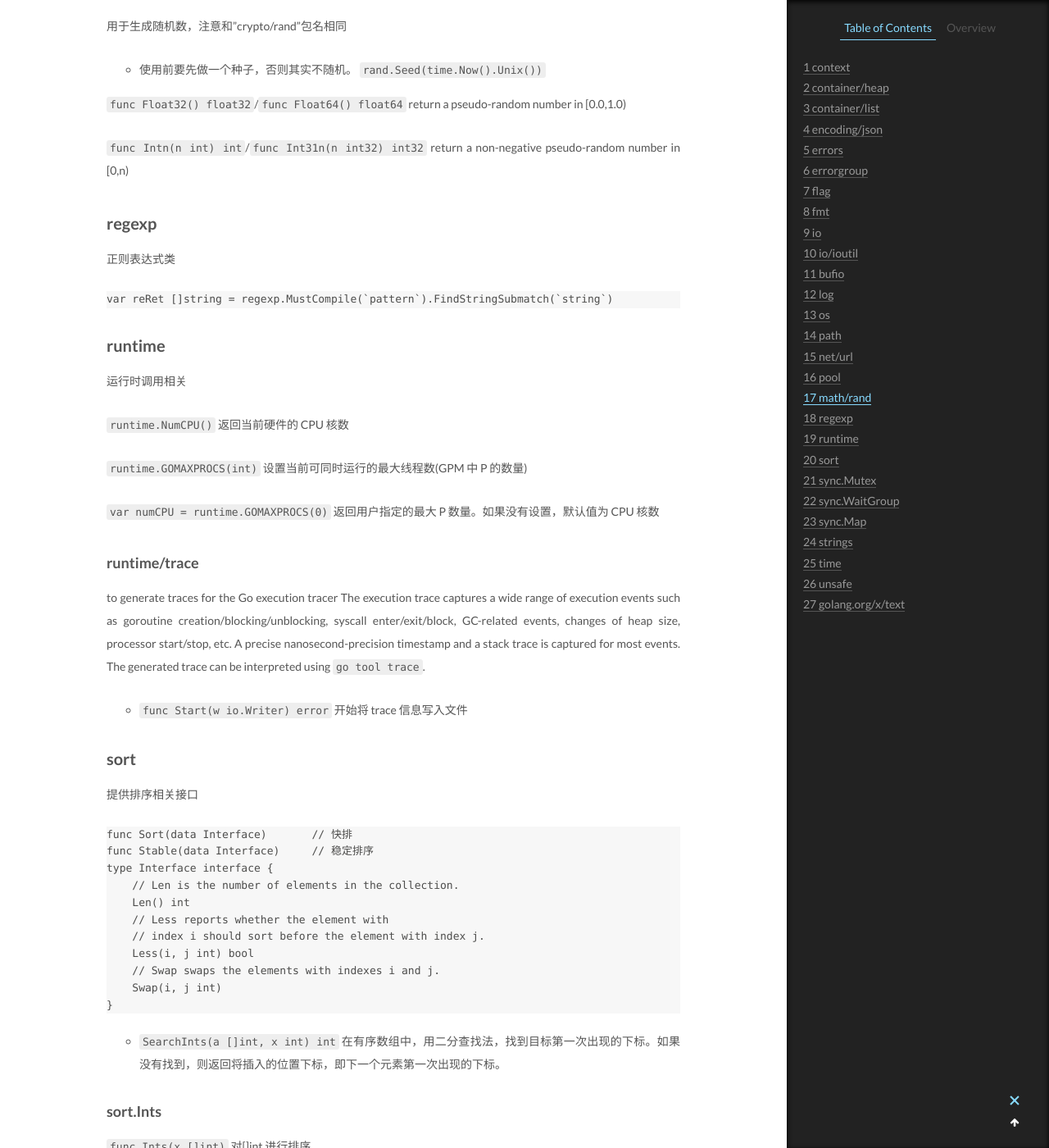
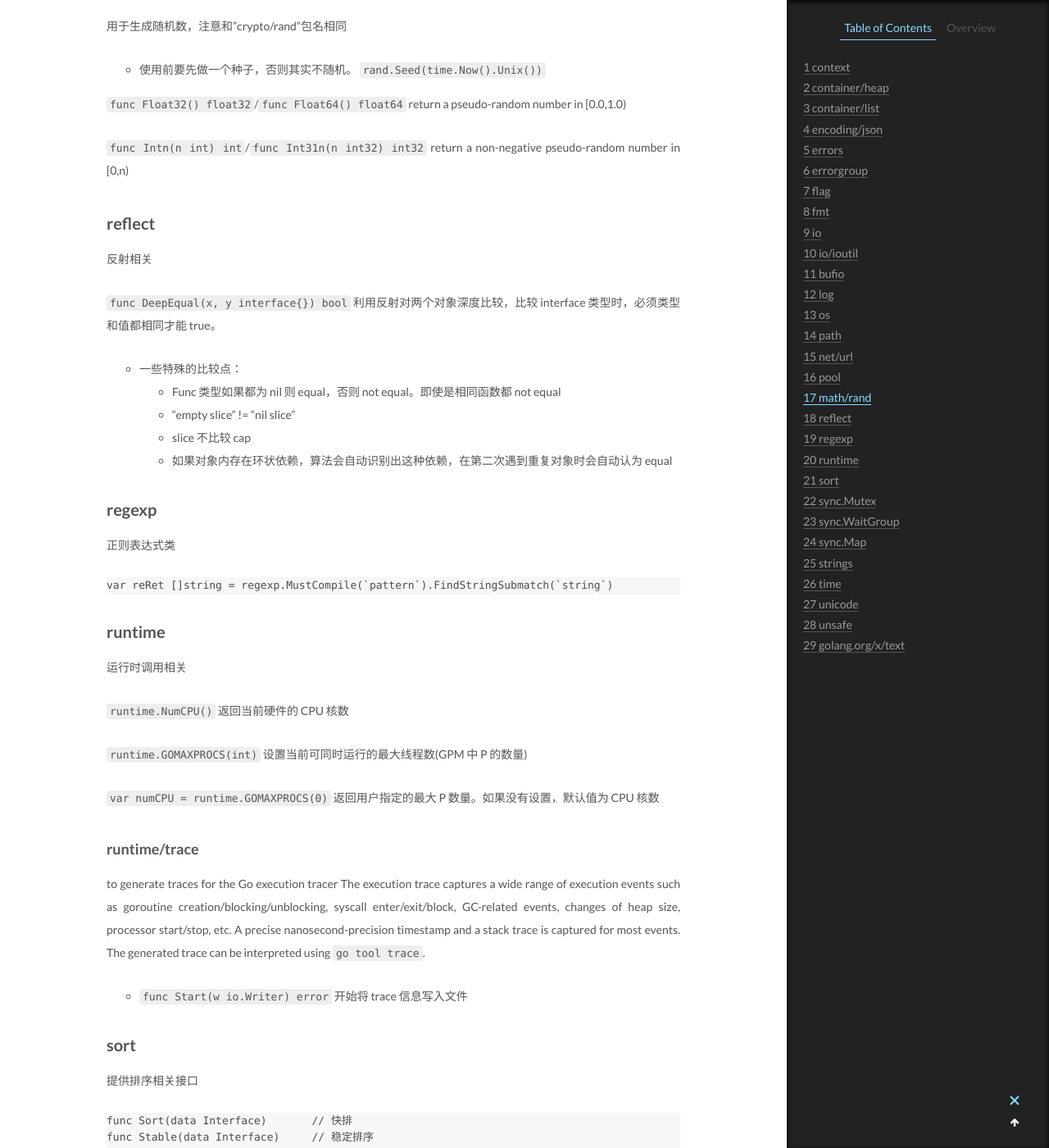
Before and after one commit to CodeHunter2006/CodeHunter2006.github.io, a Jekyll site: the page built from _posts/2019-12-28-Go_Package.md, in a window 1280 px wide and 1400 px high, scrolled down 5812 px. Shown: the whole window at 82% size. Built offline with Jekyll 4.4.1, drawn with Linux system fonts in a browser that asks for light colours; some of the changed text lies outside the part shown.

Commit message:
[doc]: add contents.

````diff
--- a/_posts/2019-12-28-Go_Package.md
+++ b/_posts/2019-12-28-Go_Package.md
@@ -253,6 +253,19 @@ return a pseudo-random number in [0.0,1.0)
 `func Intn(n int) int`/`func Int31n(n int32) int32`
 return a non-negative pseudo-random number in [0,n)
 
+## reflect
+
+反射相关
+
+`func DeepEqual(x, y interface{}) bool`
+利用反射对两个对象深度比较，比较 interface 类型时，必须类型和值都相同才能 true。
+
+- 一些特殊的比较点：
+  - Func 类型如果都为 nil 则 equal，否则 not equal。即使是相同函数都 not equal
+  - "empty slice" != "nil slice"
+  - slice 不比较 cap
+  - 如果对象内存在环状依赖，算法会自动识别出这种依赖，在第二次遇到重复对象时会自动认为 equal
+
 ## regexp
 
 正则表达式类
@@ -381,6 +394,8 @@ sort.Sort(sort.Reverse(sort.IntSlice(s)))
 
 字符串操作函数
 
+`func ToLower(s string) string`
+
 `strings.Split(str, seperator string) []string`
 将字符串按照分隔符切割为多个子字符串组成的切片
 
@@ -445,6 +460,11 @@ select {
 }
 ```
 
+## unicode
+
+`func IsDigit(r rune) bool`
+`func IsLetter(r rune) bool`
+
 ## unsafe
 
 底层指针相关的操作，可以调用 C 语言库函数，就是所谓的 CGo 机制
````
Also changed, not shown: _posts/2020-12-27-LeetCode_Question_Category.md (+46 -0 lines), _posts/2021-04-10-Algorithm_Math.md (+19 -0 lines).
